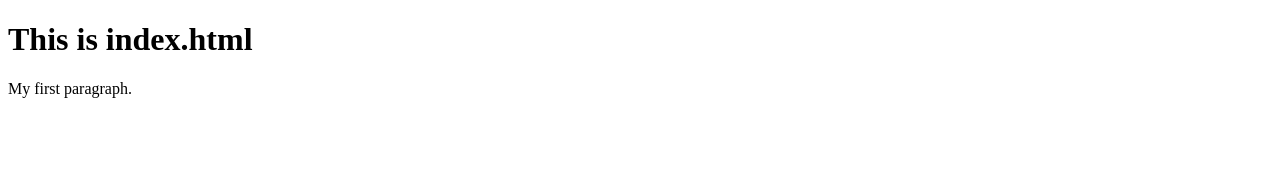
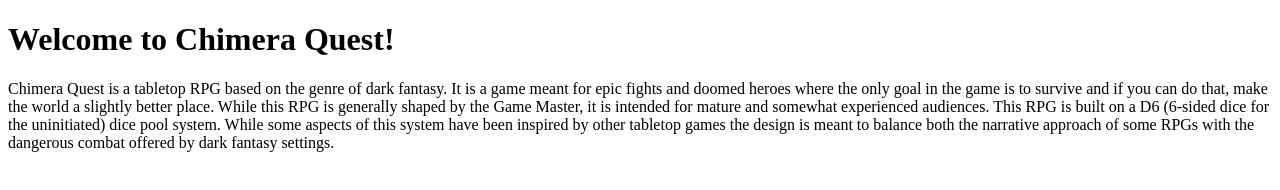
Before and after one commit to rdavidson1994/ts_basic, a website: page html/index.html in a window 1280 px wide. Drawn offline with Linux system fonts and the light colour scheme.

Commit message:
Change to chimeraquest-specific content

```diff
--- a/html/index.html
+++ b/html/index.html
@@ -1,10 +1,17 @@
 <!DOCTYPE html>
 <html>
 <body>
-
-<h1>This is index.html</h1>
-
-<p>My first paragraph.</p>
-
+<h1>Welcome to Chimera Quest!</h1>
+<p>
+Chimera Quest is a tabletop RPG based on the genre of dark fantasy. It is a game
+meant for epic fights and doomed heroes where the only goal in the game is to
+survive and if you can do that, make the world a slightly better place. While
+this RPG is generally shaped by the Game Master, it is intended for mature and
+somewhat experienced audiences. This RPG is built on a D6 (6-sided dice for the
+uninitiated) dice pool system. While some aspects of this system have been
+inspired by other tabletop games the design is meant to balance both the
+narrative approach of some RPGs with the dangerous combat offered by dark
+fantasy settings.
+</p>
 </body>
 </html>
```
